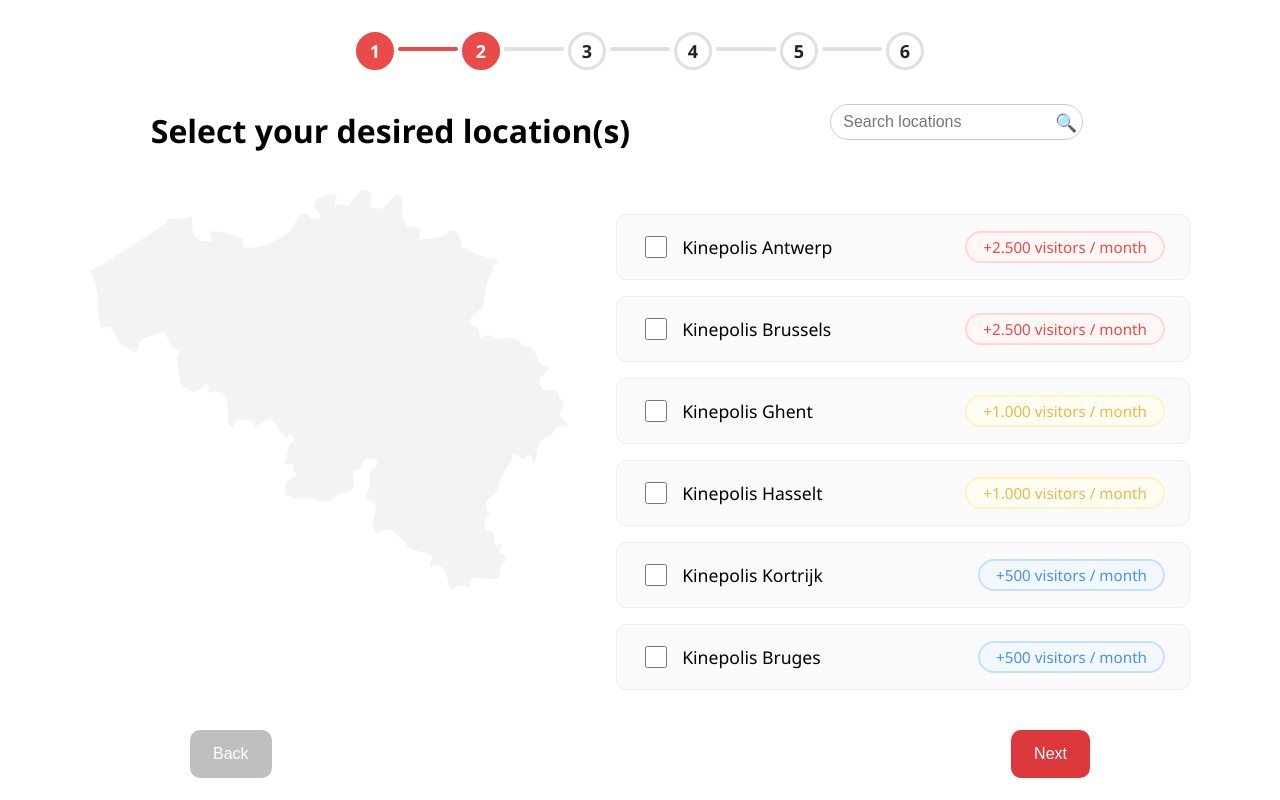
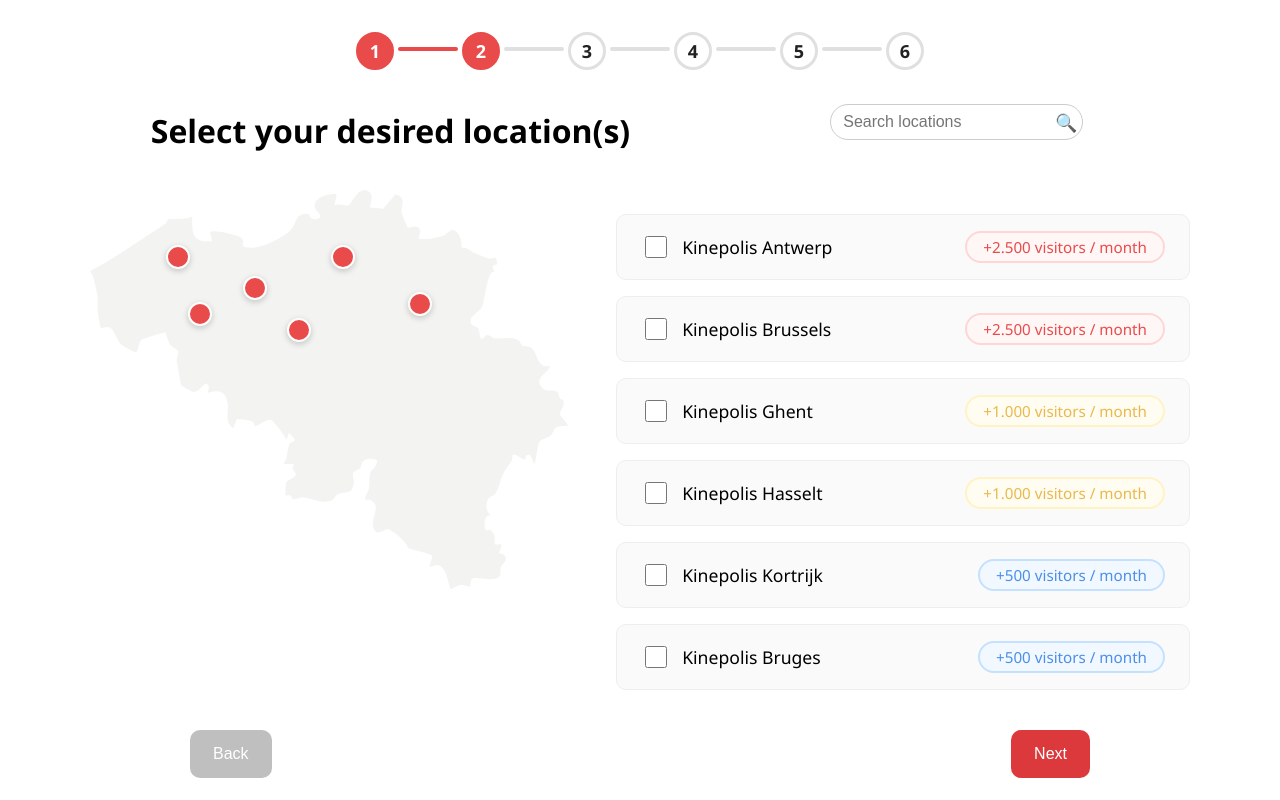
Before and after one commit to tiebocroons/Brightfish-Campaign, a PHP site: page /Location.html in a window 1280 px wide. Run offline with PHP 8.4, Linux system fonts and the light colour scheme.

Commit message:
feat: added map pins

```diff
--- a/CSS/location.css
+++ b/CSS/location.css
@@ -212,3 +212,16 @@ body {
         max-width: 100%;
     }
 }
+
+.map-pin {
+  position: absolute;
+  width: 20px;
+  height: 20px;
+  background: #E94B4B;
+  border: 2px solid #fff;
+  border-radius: 50%;
+  transform: translate(-50%, -100%);
+  cursor: pointer;
+  box-shadow: 0 2px 6px rgba(0,0,0,0.2);
+  z-index: 2;
+}
--- a/Location.html
+++ b/Location.html
@@ -31,10 +31,17 @@
         </div>
     </div>
 
-    <div class="container">
+    <div class="container" style="position: relative;">
         <div class="map-section">
             <img src="Assets/images/Location_page/Belgium.svg" alt="Belgium map"
                 style="max-width: 100%; border-radius: 24px; background: none;">
+                <div class="map-pin" style="left: 23%; top: 15%;" title="Kinepolis Antwerp"></div>
+                <div class="map-pin" style="left: 19%; top: 29%;" title="Kinepolis Brussels"></div>
+                <div class="map-pin" style="left: 15%; top: 21%;" title="Kinepolis Ghent"></div>
+                <div class="map-pin" style="left: 30%; top: 24%;" title="Kinepolis Hasselt"></div>
+                <div class="map-pin" style="left: 10%; top: 26%;" title="Kinepolis Kortrijk"></div>
+                <div class="map-pin" style="left: 8%; top: 15%;" title="Kinepolis Bruges"></div>
+                <!-- Add more pins for each location -->
         </div>
         <div class="locations-section">
             <div class="location-list">
```
